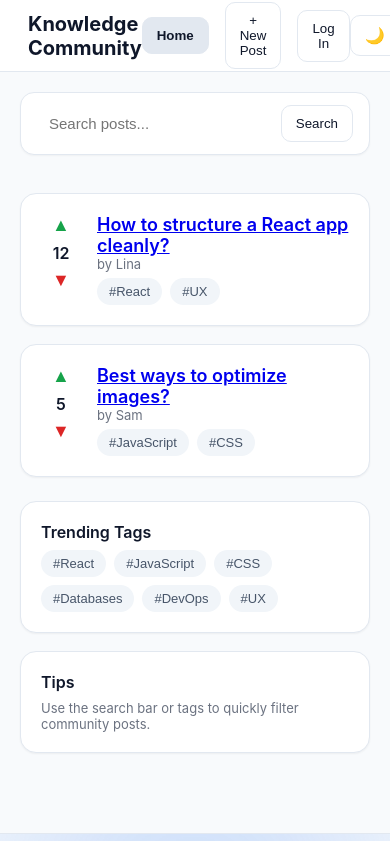
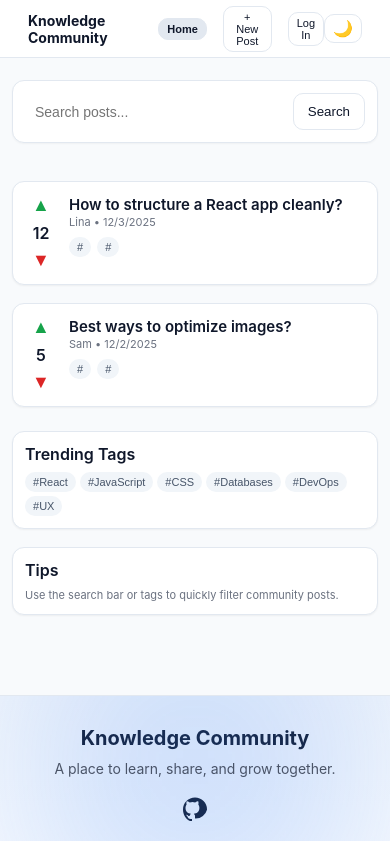
Before and after one commit to salamomar088/community-board, a React (Create React App) app: page / in a window 390 px wide. Shown: the top 841 px of the page. Built offline with nearby package versions, Linux system fonts and the light colour scheme.

Commit message:
Fully responsive version + Vercel deployment updates

```diff
--- a/public/index.html
+++ b/public/index.html
@@ -1,43 +1,16 @@
 <!DOCTYPE html>
 <html lang="en">
   <head>
-    <meta charset="utf-8" />
-    <link rel="icon" href="%PUBLIC_URL%/favicon.ico" />
-    <meta name="viewport" content="width=device-width, initial-scale=1" />
-    <meta name="theme-color" content="#000000" />
-    <meta
-      name="description"
-      content="Web site created using create-react-app"
-    />
-    <link rel="apple-touch-icon" href="%PUBLIC_URL%/logo192.png" />
-    <!--
-      manifest.json provides metadata used when your web app is installed on a
-      user's mobile device or desktop. See https://developers.google.com/web/fundamentals/web-app-manifest/
-    -->
-    <link rel="manifest" href="%PUBLIC_URL%/manifest.json" />
-    <!--
-      Notice the use of %PUBLIC_URL% in the tags above.
-      It will be replaced with the URL of the `public` folder during the build.
-      Only files inside the `public` folder can be referenced from the HTML.
+    <meta charset="UTF-8" />
 
-      Unlike "/favicon.ico" or "favicon.ico", "%PUBLIC_URL%/favicon.ico" will
-      work correctly both with client-side routing and a non-root public URL.
-      Learn how to configure a non-root public URL by running `npm run build`.
-    -->
-    <title>React App</title>
+    <!-- Required for mobile responsiveness -->
+    <meta name="viewport" content="width=device-width, initial-scale=1.0" />
+
+    <title>Community Board</title>
   </head>
+
   <body>
     <noscript>You need to enable JavaScript to run this app.</noscript>
     <div id="root"></div>
-    <!--
-      This HTML file is a template.
-      If you open it directly in the browser, you will see an empty page.
-
-      You can add webfonts, meta tags, or analytics to this file.
-      The build step will place the bundled scripts into the <body> tag.
-
-      To begin the development, run `npm start` or `yarn start`.
-      To create a production bundle, use `npm run build` or `yarn build`.
-    -->
   </body>
 </html>
--- a/src/components/Navbar.js
+++ b/src/components/Navbar.js
@@ -63,7 +63,6 @@ export default function Navbar() {
         {user && (
           <div
             className="profile-tag"
-            onClick={() => nav(`/profile/${user.id}`)}
             style={{
               display: "flex",
               alignItems: "center",
@@ -72,11 +71,13 @@ export default function Navbar() {
               borderRadius: 10,
               cursor: "pointer",
               transition: "0.2s",
+              minWidth: "fit-content",
             }}
+            onClick={() => nav(`/profile/${user.id}`)}
           >
             <img
               src={user.avatar}
-              alt="user avatar"
+              alt=""
               style={{
                 width: 36,
                 height: 36,
--- a/src/components/PostCard.js
+++ b/src/components/PostCard.js
@@ -1,36 +1,33 @@
-import { Link } from "react-router-dom";
+import { useNavigate } from "react-router-dom";
 import VoteWidget from "./VoteWidget";
+import TagChip from "./TagChip";
 
-export default function PostCard({ post, onUp, onDown, onTagClick }) {
+export default function PostCard({ post }) {
+  const nav = useNavigate();
+
   return (
     <div
       className="card"
       style={{
         display: "grid",
-        gridTemplateColumns: "40px 1fr",
-        gap: 16,
+        gridTemplateColumns: "32px 1fr",
+        gap: 12,
+        cursor: "pointer",
       }}
+      onClick={() => nav(`/post/${post.id}`)}
     >
-      <VoteWidget votes={post.votes} onUp={onUp} onDown={onDown} />
+      <VoteWidget votes={post.votes} />
 
       <div>
-        <Link to={`/post/${post.id}`}>
-          <div className="post-title">{post.title}</div>
-        </Link>
+        <div className="post-title">{post.title}</div>
 
-        <div className="post-meta" style={{ marginBottom: 6 }}>
-          by {post.author.name}
+        <div className="post-meta" style={{ marginBottom: 8 }}>
+          {post.author.name} • {new Date(post.createdAt).toLocaleDateString()}
         </div>
 
-        <div className="tags">
+        <div style={{ display: "flex", flexWrap: "wrap", gap: 6 }}>
           {post.tags.map((t) => (
-            <button
-              className="tag"
-              key={t}
-              onClick={() => onTagClick && onTagClick(t)}
-            >
-              #{t}
-            </button>
+            <TagChip key={t} tag={t} />
           ))}
         </div>
       </div>
--- a/src/pages/CreatePost.js
+++ b/src/pages/CreatePost.js
@@ -75,7 +75,7 @@ export default function CreatePost() {
         display: "flex",
         justifyContent: "center",
         alignItems: "center",
-        padding: 20,
+        padding: 12,
         zIndex: 200,
       }}
     >
@@ -84,9 +84,10 @@ export default function CreatePost() {
         style={{
           width: "100%",
           maxWidth: 800,
-          maxHeight: "85vh",
+          maxHeight: "88vh",
           overflowY: "auto",
           position: "relative",
+          borderRadius: 16,
         }}
         onClick={(e) => e.stopPropagation()}
       >
--- a/src/pages/Login.js
+++ b/src/pages/Login.js
@@ -12,37 +12,43 @@ export default function Login() {
   }
 
   return (
-    <div style={{ display: "flex", minHeight: "100vh" }}>
+    <div
+      style={{
+        minHeight: "100vh",
+        display: "flex",
+        alignItems: "center",
+        justifyContent: "center",
+        padding: "20px",
+      }}
+    >
       <div
         style={{
           flex: 1,
           background:
             "radial-gradient(circle at center, #38bdf8 0%, #0f172a 70%)",
+          display: "none",
         }}
+        className="login-left"
       ></div>
 
       <div
         style={{
           flex: 1,
-          background: "#0f172a",
-          display: "flex",
-          alignItems: "center",
-          justifyContent: "center",
-          padding: 40,
+          maxWidth: 380,
+          width: "100%",
         }}
       >
-        <div style={{ maxWidth: 380, width: "100%" }}>
-          <h1 style={{ color: "white", fontSize: 32, fontWeight: 700 }}>
+        <h1 style={{ color: "var(--text)", fontSize: 32, fontWeight: 700 }}>
           Welcome Back
         </h1>
 
-          <p style={{ color: "#94a3b8", marginBottom: 32 }}>
-            Log in to access your community
+        <p style={{ color: "var(--muted)", marginBottom: 32 }}>
+          Log in to access your community.
         </p>
 
         <div style={{ display: "grid", gap: 20 }}>
           <div>
-              <label style={{ color: "white", fontSize: 14 }}>
+            <label style={{ color: "var(--text)", fontSize: 14 }}>
               Email or Username
             </label>
             <input
@@ -54,7 +60,9 @@ export default function Login() {
           </div>
 
           <div>
-              <label style={{ color: "white", fontSize: 14 }}>Password</label>
+            <label style={{ color: "var(--text)", fontSize: 14 }}>
+              Password
+            </label>
             <input
               className="input"
               placeholder="Enter your password"
@@ -72,15 +80,14 @@ export default function Login() {
             Log In
           </button>
 
-            <p style={{ color: "#94a3b8", textAlign: "center" }}>
+          <p style={{ color: "var(--muted)", textAlign: "center" }}>
             Don’t have an account?{" "}
-              <Link to="/register" style={{ color: "#3b82f6" }}>
+            <Link to="/register" style={{ color: "var(--primary)" }}>
               Sign Up
             </Link>
           </p>
         </div>
       </div>
     </div>
-    </div>
   );
 }
--- a/src/pages/Profile.js
+++ b/src/pages/Profile.js
@@ -12,12 +12,23 @@ export default function Profile() {
   return (
     <div className="grid" style={{ maxWidth: 900, margin: "0 auto" }}>
       <div className="card">
-        <div className="profile-header">
-          <img src={`https://i.pravatar.cc/100?u=${userId}`} alt="user" />
+        <div
+          className="profile-header"
+          style={{
+            display: "flex",
+            alignItems: "center",
+            gap: 16,
+            flexWrap: "wrap",
+          }}
+        >
+          <img
+            src={`https://i.pravatar.cc/100?u=${userId}`}
+            alt=""
+            style={{ width: 70, height: 70, borderRadius: "50%" }}
+          />
 
           <div>
             <div className="profile-name">{user?.name || "User"}</div>
-
             <div className="post-meta">{userPosts.length} posts shared</div>
           </div>
         </div>
--- a/src/pages/Register.js
+++ b/src/pages/Register.js
@@ -18,38 +18,32 @@ export default function Register() {
     <div
       style={{
         minHeight: "100vh",
-        background: "#0f172a",
         display: "flex",
         alignItems: "center",
         justifyContent: "center",
-        padding: 20,
+        padding: "20px",
       }}
     >
-      <div
-        style={{
-          maxWidth: 480,
-          width: "100%",
-          background: "transparent",
-        }}
-      >
-        <h1
-          style={{
-            fontSize: 32,
-            fontWeight: 700,
-            textAlign: "center",
-            color: "white",
-          }}
-        >
+      <div style={{ maxWidth: 480, width: "100%" }}>
+        <h1 style={{ fontSize: 32, fontWeight: 700, textAlign: "center" }}>
           Create Your Account
         </h1>
 
-        <p style={{ textAlign: "center", color: "#94a3b8", marginBottom: 32 }}>
+        <p
+          style={{
+            textAlign: "center",
+            color: "var(--muted)",
+            marginBottom: 32,
+          }}
+        >
           Join our community to share and discover knowledge.
         </p>
 
         <div style={{ display: "grid", gap: 20 }}>
           <div>
-            <label style={{ color: "white", fontSize: 14 }}>Username</label>
+            <label style={{ color: "var(--text)", fontSize: 14 }}>
+              Username
+            </label>
             <input
               className="input"
               placeholder="Enter your username"
@@ -59,7 +53,7 @@ export default function Register() {
           </div>
 
           <div>
-            <label style={{ color: "white", fontSize: 14 }}>Email</label>
+            <label style={{ color: "var(--text)", fontSize: 14 }}>Email</label>
             <input
               className="input"
               placeholder="Enter your email address"
@@ -69,7 +63,9 @@ export default function Register() {
           </div>
 
           <div>
-            <label style={{ color: "white", fontSize: 14 }}>Password</label>
+            <label style={{ color: "var(--text)", fontSize: 14 }}>
+              Password
+            </label>
             <input
               className="input"
               placeholder="Enter your password"
@@ -80,7 +76,7 @@ export default function Register() {
           </div>
 
           <div>
-            <label style={{ color: "white", fontSize: 14 }}>
+            <label style={{ color: "var(--text)", fontSize: 14 }}>
               Confirm Password
             </label>
             <input
@@ -105,9 +101,9 @@ export default function Register() {
             Create Account
           </button>
 
-          <p style={{ color: "#94a3b8", textAlign: "center" }}>
+          <p style={{ color: "var(--muted)", textAlign: "center" }}>
             Already have an account?{" "}
-            <Link to="/login" style={{ color: "#3b82f6" }}>
+            <Link to="/login" style={{ color: "var(--primary)" }}>
               Log In
             </Link>
           </p>
--- a/src/styles/styles.css
+++ b/src/styles/styles.css
@@ -338,3 +338,266 @@ body,
     transform: translateX(-50%) scale(1.15);
   }
 }
+
+/* MOBILE RESPONSIVENESS */
+@media (max-width: 850px) {
+  .nav {
+    padding: 0 14px;
+  }
+
+  .nav div[style*="font-size: 20"] {
+    font-size: 16px !important;
+  }
+
+  .nav .btn {
+    padding: 6px 10px;
+    font-size: 13px;
+  }
+
+  .profile-tag {
+    gap: 6px !important;
+    padding: 4px 6px !important;
+  }
+
+  .profile-tag img {
+    width: 30px !important;
+    height: 30px !important;
+  }
+}
+
+@media (max-width: 700px) {
+  .container {
+    padding: 0 12px 40px;
+  }
+
+  .card {
+    padding: 16px;
+    border-radius: 14px;
+  }
+
+  .post-title {
+    font-size: 16px;
+  }
+
+  .post-meta {
+    font-size: 12px;
+  }
+
+  .tag {
+    padding: 5px 10px;
+    font-size: 12px;
+  }
+
+  .searchbar {
+    padding: 10px 12px;
+    gap: 8px;
+  }
+
+  .searchbar input {
+    font-size: 14px;
+  }
+
+  .vote {
+    min-width: 28px;
+  }
+}
+
+@media (max-width: 600px) {
+  .nav {
+    height: 64px;
+  }
+
+  .nav div[style*="font-weight: 700"] {
+    font-size: 14px !important;
+  }
+
+  .nav .btn {
+    font-size: 12px;
+    padding: 5px 10px;
+  }
+
+  .profile-tag div {
+    display: none;
+  }
+
+  .profile-tag img {
+    width: 28px !important;
+    height: 28px !important;
+  }
+
+  .card {
+    padding: 14px;
+  }
+
+  .textarea {
+    font-size: 13px;
+  }
+
+  footer {
+    padding: 40px 12px !important;
+  }
+
+  footer div[style*="grid-template-columns"] {
+    grid-template-columns: 1fr !important;
+    text-align: center;
+    gap: 26px;
+  }
+
+  footer svg {
+    width: 26px !important;
+    height: 26px !important;
+  }
+}
+
+/* Very small screens */
+@media (max-width: 420px) {
+  .nav {
+    padding: 0 8px;
+  }
+
+  .nav .btn {
+    padding: 4px 8px;
+  }
+
+  footer {
+    padding: 36px 8px !important;
+  }
+}
+
+/* UNIVERSAL MOBILE RESPONSIVENESS */
+@media (max-width: 900px) {
+  body {
+    padding-top: 68px;
+  }
+
+  .post-title {
+    font-size: 17px;
+  }
+
+  .post-meta {
+    font-size: 12px;
+  }
+}
+
+@media (max-width: 700px) {
+  body {
+    padding-top: 60px;
+  }
+
+  .card {
+    padding: 14px;
+    border-radius: 12px;
+  }
+
+  .textarea,
+  .input {
+    font-size: 14px;
+    padding: 9px 10px;
+  }
+
+  .tags {
+    gap: 6px;
+  }
+
+  .tag {
+    font-size: 12px;
+    padding: 5px 10px;
+  }
+
+  .vote {
+    min-width: 25px;
+  }
+
+  .post-title {
+    font-size: 16px;
+    line-height: 1.4;
+  }
+
+  .post-meta {
+    font-size: 11px;
+  }
+
+  .profile-header img {
+    width: 52px;
+    height: 52px;
+  }
+
+  .profile-name {
+    font-size: 18px;
+  }
+}
+
+@media (max-width: 520px) {
+  .nav {
+    height: 58px;
+  }
+
+  .nav .btn {
+    padding: 4px 8px;
+    font-size: 11px;
+  }
+
+  .profile-tag img {
+    width: 26px !important;
+    height: 26px !important;
+  }
+
+  .post-title {
+    font-size: 15px;
+  }
+
+  .textarea {
+    font-size: 13px;
+    padding: 8px 10px;
+  }
+
+  .card {
+    padding: 12px;
+  }
+
+  .tags {
+    gap: 4px;
+  }
+
+  .tag {
+    font-size: 11px;
+    padding: 4px 8px;
+  }
+
+  .comment {
+    padding-left: 10px;
+  }
+
+  footer {
+    padding: 30px 10px !important;
+  }
+
+  footer svg {
+    width: 24px !important;
+    height: 24px !important;
+  }
+}
+
+@media (max-width: 380px) {
+  .nav div[style*="font-weight: 700"] {
+    font-size: 13px !important;
+  }
+
+  .nav .btn {
+    font-size: 10px;
+    padding: 3px 6px;
+  }
+
+  .post-title {
+    font-size: 14px;
+  }
+
+  .input,
+  .textarea {
+    font-size: 12px;
+  }
+
+  .tag {
+    font-size: 10px;
+  }
+}
```
Also changed, not shown: 1 other file (tests, documents, lock files or other folders). Lines whose indentation alone changed are shown as unchanged.
